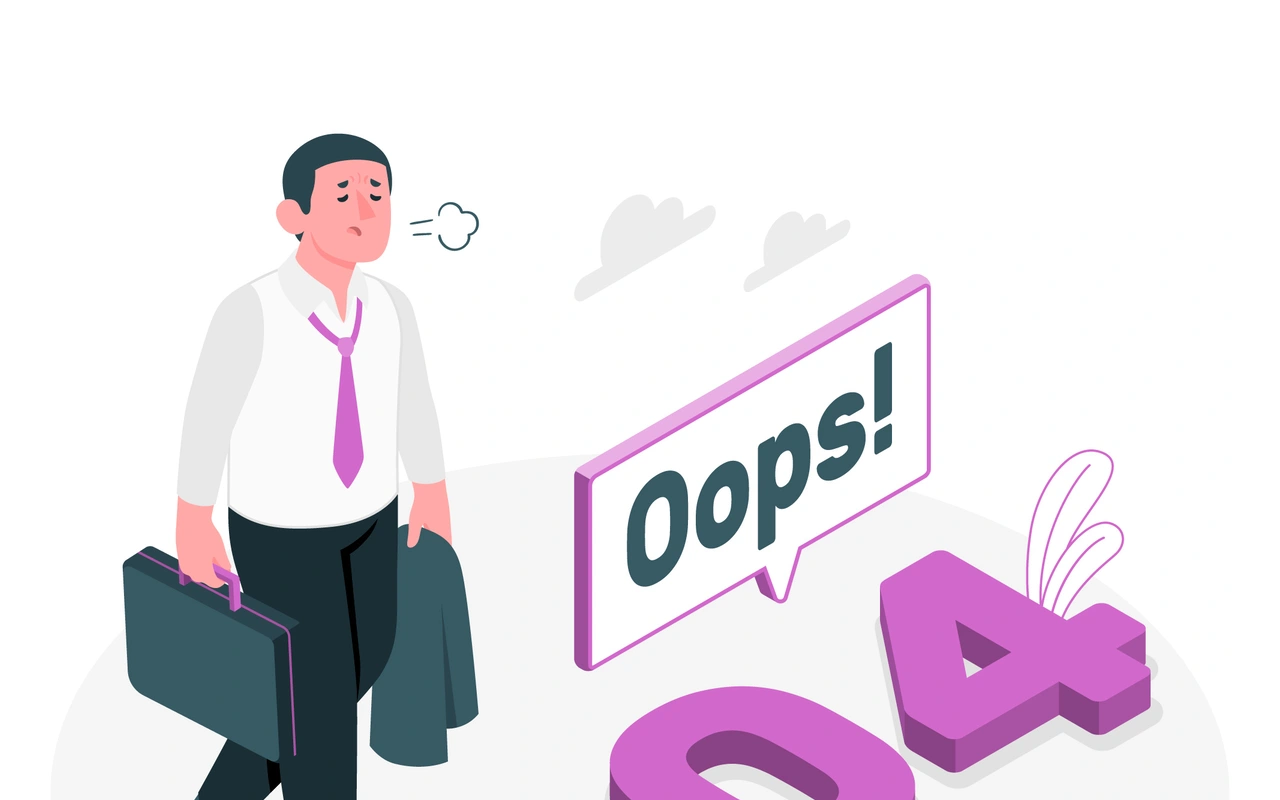
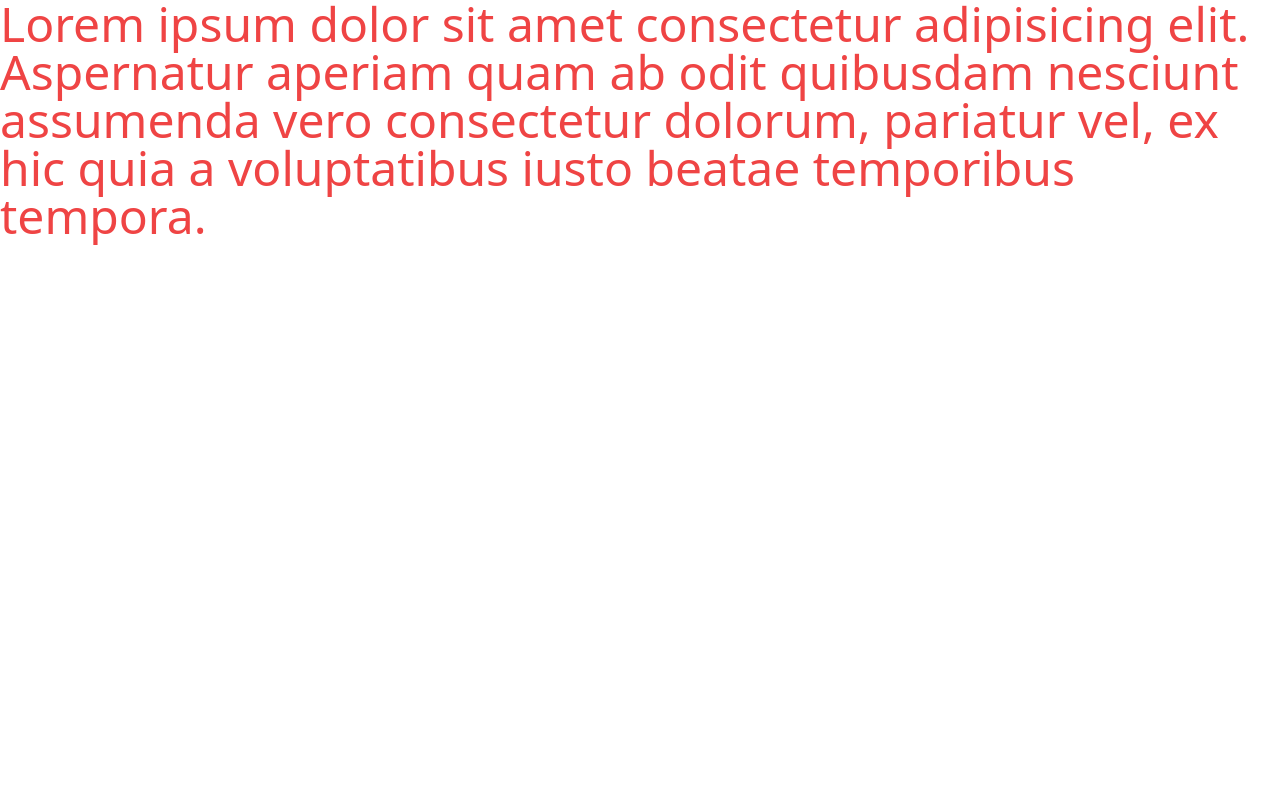
Before and after one commit to Chima-Peter/SavvySaver, a React (Vite) app: page /home in a window 1280 px wide. Shown: the top 800 px of the page. Built offline with nearby package versions, Linux system fonts and the light colour scheme.

Commit message:
Testing basename

```diff
--- a/src/App.tsx
+++ b/src/App.tsx
@@ -1,17 +1,27 @@
 import { BrowserRouter, Route, Routes } from "react-router-dom"
 import ErrorPage from "./components/ui/errorpage"
+import { createContext, useContext, useEffect, useState } from "react"
+import Home from "./components/ui/home"
 
-function App() {
-   let base = import.meta.env.DEV ? '/' : '/repo_name/'
-   console.log(base)
+type Context = '/' | '/SavvySaver/'
+const BaseContext = createContext<Context>('/')
+
+export function App() {
+   const [basename, setBase] = useState<Context>('/')
+   useEffect(() => {
+      import.meta.env.DEV ? setBase('/') : setBase('/SavvySaver/')
+   }, [])
 
   return (
-   <BrowserRouter>
-      <Routes>
-         <Route path="*" element={<ErrorPage />} />
-      </Routes>
-   </BrowserRouter>
+   <BaseContext.Provider value={basename} >
+      <BrowserRouter>
+         <Routes>
+            <Route path="*" element={<ErrorPage />} />
+            <Route path="home" element={<Home />} />
+         </Routes>
+      </BrowserRouter>
+   </BaseContext.Provider>
   )
 }
 
-export default App
+export const useBaseContext = () => useContext(BaseContext)
--- a/src/components/ui/errorpage.tsx
+++ b/src/components/ui/errorpage.tsx
@@ -1,12 +1,14 @@
 import { Link } from 'react-router-dom'
+import { useBaseContext } from '../../App'
 
 function ErrorPage() {
+   const base = useBaseContext()
    return (
       <div className='flex items-center justify-center bg-white w-full h-screen lg:h-auto md:h-auto'>
          <Link to={'/'}>
             <img
-            src="/images/desktop/404-error.webp"
-            srcSet="/images/mobile/404-error.webp 300w, /images/tablet/404-error.webp 600w, /images/desktop/404-error.webp 1200w"
+               src={`${base}images/desktop/404-error.webp`}
+               srcSet={`${base}images/mobile/404-error.webp 300w, ${base}images/tablet/404-error.webp 600w, ${base}images/desktop/404-error.webp 1200w`}
                sizes='(max-width: 600px) 300px, (max-width: 1200px) 600px, 1200px'
                alt="ERROR PAGE"
                rel='preload' />
--- /dev/null
+++ b/src/components/ui/home.tsx
@@ -0,0 +1,10 @@
+
+function Home() {
+  return (
+    <div>
+      <h1 className='text-red-500 text-5xl'>Lorem ipsum dolor sit amet consectetur adipisicing elit. Aspernatur aperiam quam ab odit quibusdam nesciunt assumenda vero consectetur dolorum, pariatur vel, ex hic quia a voluptatibus iusto beatae temporibus tempora.</h1>
+    </div>
+  )
+}
+
+export default Home
--- a/src/main.tsx
+++ b/src/main.tsx
@@ -1,6 +1,6 @@
 import React from 'react'
 import ReactDOM from 'react-dom/client'
-import App from './App.tsx'
+import { App } from './App.tsx'
 import './index.css'
 
 ReactDOM.createRoot(document.getElementById('root')!).render(
--- a/vite.config.ts
+++ b/vite.config.ts
@@ -12,7 +12,7 @@ export default defineConfig(({ command }) => {
   }
 
   if (command !== 'serve') {
-    config.base = '/repo_name/'
+    config.base = '/SavvySaver/'
   }
 
   return config
```
Also changed, not shown: src/components/ui/home.jsx (deleted). Lines whose indentation alone changed are shown as unchanged.
